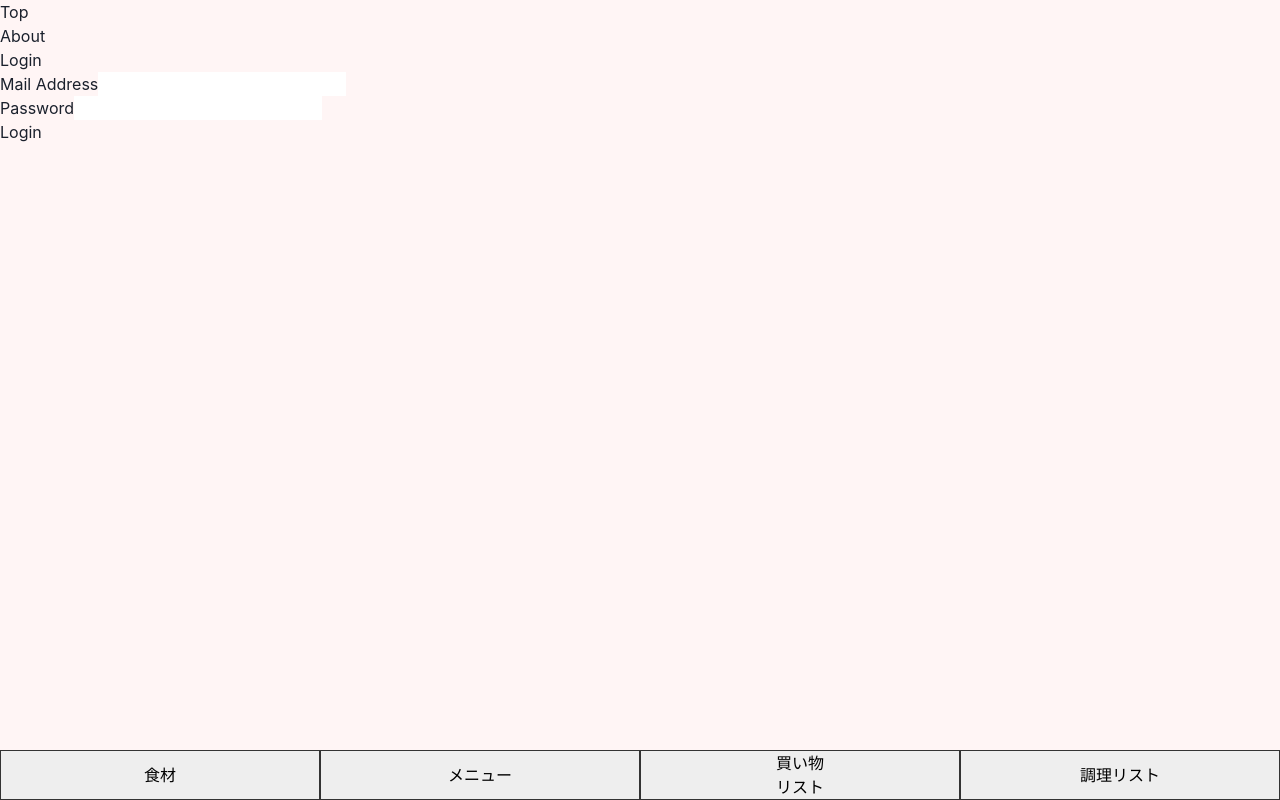
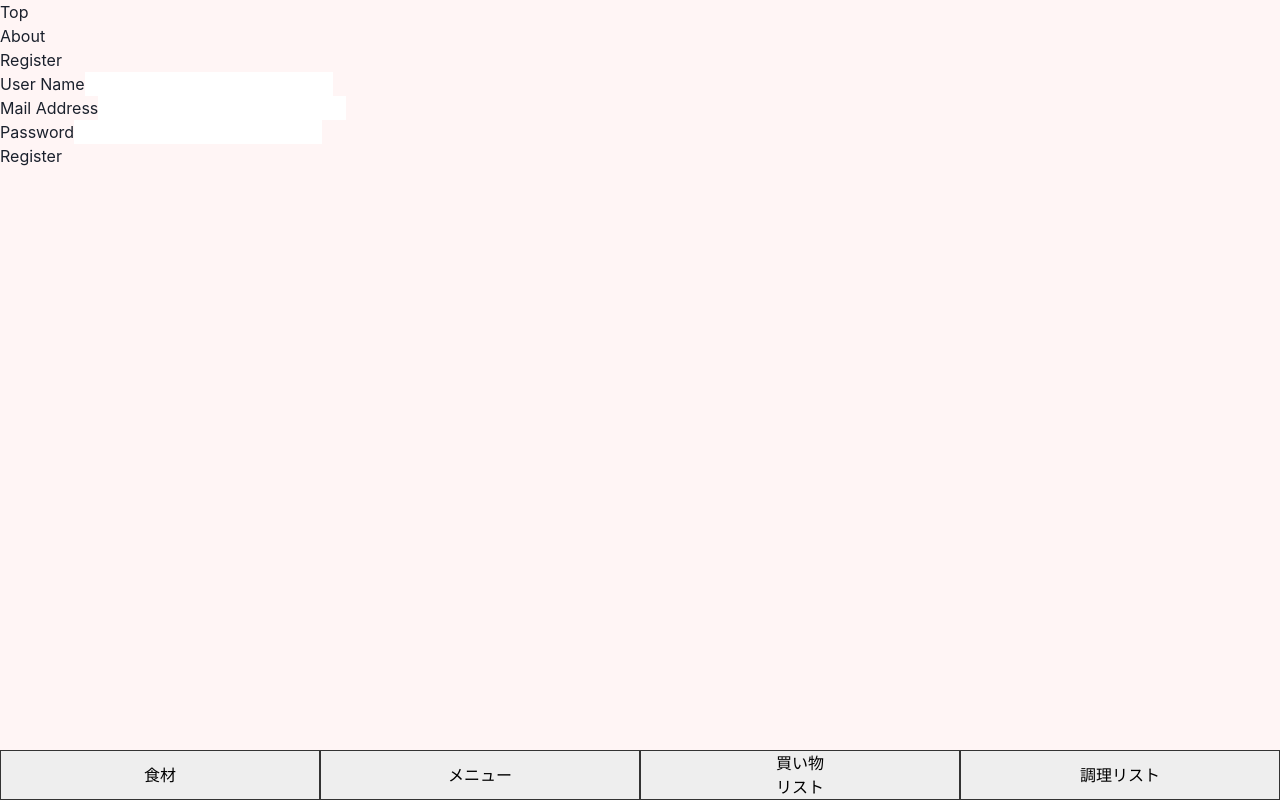
Before and after one commit to takuyashimura/laravel-cook, a React (Create React App) app in the folder my-app/: page /register in a window 1280 px wide. Built offline with nearby package versions, Linux system fonts and the light colour scheme.

Commit message:
新規登録機能実装

```diff
--- a/my-app/src/Register.tsx
+++ b/my-app/src/Register.tsx
@@ -1,18 +1,20 @@
-import { useState } from "react";
+import React, { useState } from "react";
+import axios from "axios";
 import swal from "sweetalert";
 import { useNavigate } from "react-router-dom";
-import axios from "axios";
 
-type LoginInput = {
+type RegisterInput = {
+    name: string;
     email: string;
     password: string;
     error_list: any;
 };
 
-function Login() {
+function Register() {
     const navigation = useNavigate();
 
-    const [loginInput, setLogin] = useState<LoginInput>({
+    const [registerInput, setRegister] = useState<RegisterInput>({
+        name: "",
         email: "",
         password: "",
         error_list: [],
@@ -20,30 +22,28 @@ function Login() {
 
     const handleInput = (e: any) => {
         e.persist();
-        setLogin({ ...loginInput, [e.target.name]: e.target.value });
+        setRegister({ ...registerInput, [e.target.name]: e.target.value });
     };
 
-    const loginSubmit = (e: any) => {
+    const registerSubmit = (e: any) => {
         e.preventDefault();
 
         const data = {
-            email: loginInput.email,
-            password: loginInput.password,
+            name: registerInput.name,
+            email: registerInput.email,
+            password: registerInput.password,
         };
 
         axios.get("/sanctum/csrf-cookie").then((response) => {
-            axios.post(`api/login`, data).then((res) => {
+            axios.post(`/api/register`, data).then((res) => {
                 if (res.data.status === 200) {
                     localStorage.setItem("auth_token", res.data.token);
                     localStorage.setItem("auth_name", res.data.username);
-                    swal("ログイン成功", res.data.message, "success");
+                    swal("Success", res.data.message, "success");
                     navigation("/");
-                    window.location.reload();
-                } else if (res.data.status === 401) {
-                    swal("注意", res.data.message, "warning");
                 } else {
-                    setLogin({
-                        ...loginInput,
+                    setRegister({
+                        ...registerInput,
                         error_list: res.data.validation_errors,
                     });
                 }
@@ -57,32 +57,45 @@ function Login() {
                 <div className="col-md-6 col-lg-6 mx-auto">
                     <div className="card">
                         <div className="card-header">
-                            <h4>Login</h4>
+                            <h4>Register</h4>
                         </div>
                         <div className="card-body">
-                            <form onSubmit={loginSubmit}>
+                            <form onSubmit={registerSubmit}>
+                                <div className="form-group mb-3">
+                                    <label>User Name</label>
+                                    <input
+                                        type=""
+                                        name="name"
+                                        onChange={handleInput}
+                                        value={registerInput.name}
+                                        className="form-control"
+                                    />
+                                    <span>{registerInput.error_list.name}</span>
+                                </div>
                                 <div className="form-group mb-3">
                                     <label>Mail Address</label>
                                     <input
-                                        type="email"
+                                        type=""
                                         name="email"
                                         onChange={handleInput}
-                                        value={loginInput.email}
+                                        value={registerInput.email}
                                         className="form-control"
                                     />
-                                    <span>{loginInput.error_list.email}</span>
+                                    <span>
+                                        {registerInput.error_list.email}
+                                    </span>
                                 </div>
                                 <div className="form-group mb-3">
                                     <label>Password</label>
                                     <input
-                                        type="password"
+                                        type=""
                                         name="password"
                                         onChange={handleInput}
-                                        value={loginInput.password}
+                                        value={registerInput.password}
                                         className="form-control"
                                     />
                                     <span>
-                                        {loginInput.error_list.password}
+                                        {registerInput.error_list.password}
                                     </span>
                                 </div>
                                 <div className="form-group mb-3">
@@ -90,7 +103,7 @@ function Login() {
                                         type="submit"
                                         className="btn btn-primary"
                                     >
-                                        Login
+                                        Register
                                     </button>
                                 </div>
                             </form>
@@ -102,4 +115,4 @@ function Login() {
     );
 }
 
-export default Login;
+export default Register;
```
